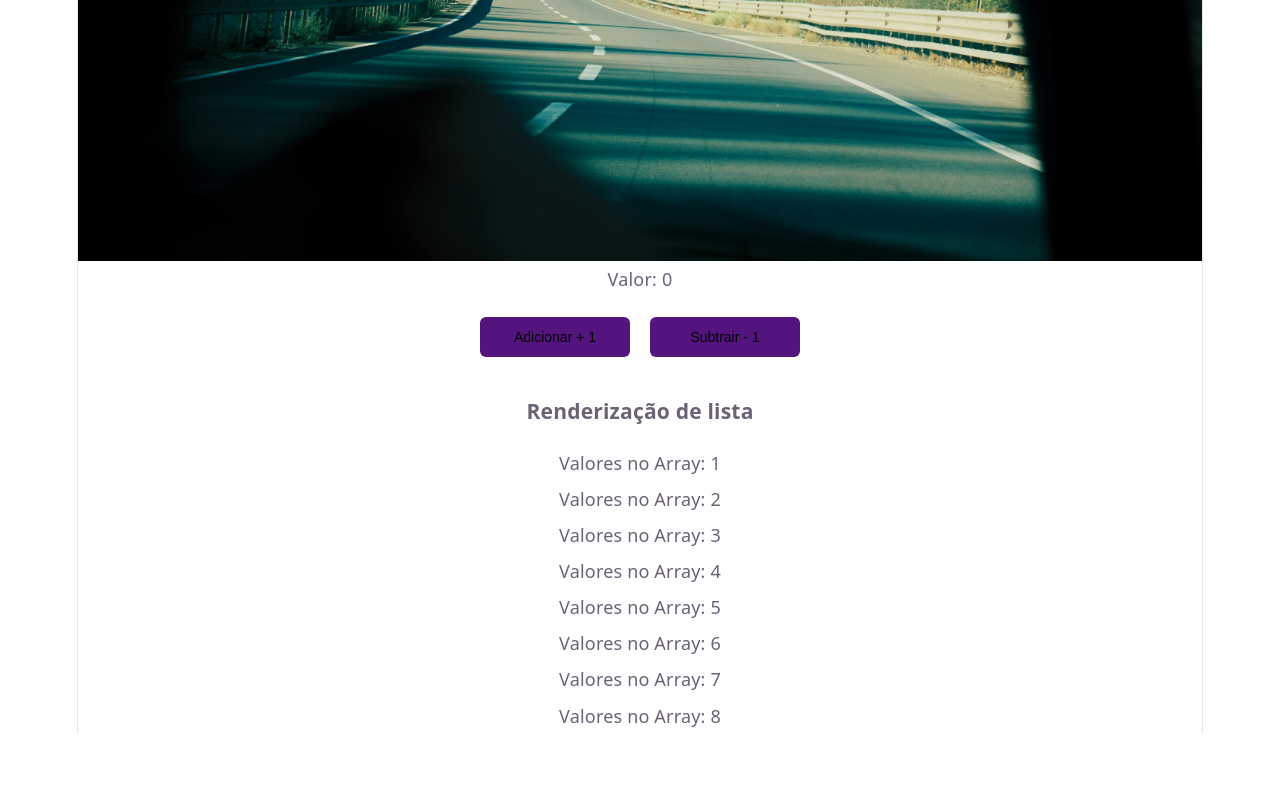
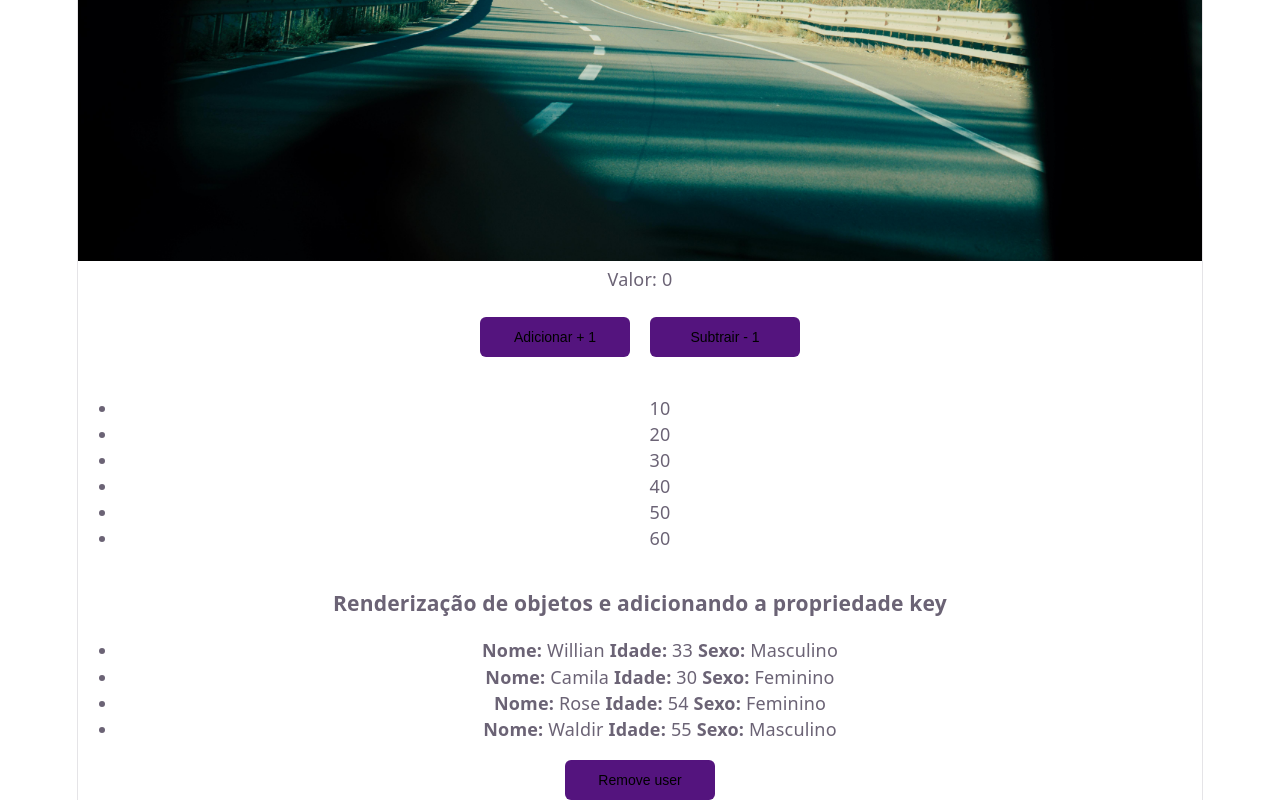
Before and after one commit to willsilvadevfe/javascript, a React (Vite) app in the folder Curso ReactJS/Avançando-react/avacando-react/: page / in a window 1280 px wide. Shown: the part 1466-2266 px from the top of the page. Before the commit the page ends 2200 px from the top, so only its background shows below. Built offline with nearby package versions, Linux system fonts and the light colour scheme.

Commit message:
arrow function & usestate

```diff
--- a/Curso ReactJS/Avançando-react/avacando-react/src/App.jsx
+++ b/Curso ReactJS/Avançando-react/avacando-react/src/App.jsx
@@ -1,6 +1,7 @@
 import "./App.css";
 import Road from "./assets/road.jpg";
 import ListRender from "./components/ListRender";
+import ListRenderKey from "./components/ListRenderKey";
 import ManageData from "./components/ManageData";
 
 function App() {
@@ -25,7 +26,8 @@ function App() {
       </p>
       <img src={Road} alt="Road" />
       <ManageData />
-      <ListRender/>
+      <ListRender />
+      <ListRenderKey />
     </>
   );
 }
--- a/Curso ReactJS/Avançando-react/avacando-react/src/components/ListRender.jsx
+++ b/Curso ReactJS/Avançando-react/avacando-react/src/components/ListRender.jsx
@@ -1,14 +1,15 @@
 import { useState } from "react";
 
 const ListRender = () => {
-  const [number] = useState([1, 2, 3, 4, 5, 6, 7, 8]);
+  const [number] = useState([1, 2, 3, 4, 5, 6]);
 
   return (
     <div>
-      <h3>Renderização de lista</h3>
-      {number.map((item) => (
-        <p>Valores no Array: {item}</p>
-      ))}
+      <ul>
+        {number.map((item) => (
+          <li>{item * 10}</li>
+        ))}
+      </ul>
     </div>
   );
 };
--- /dev/null
+++ b/Curso ReactJS/Avançando-react/avacando-react/src/components/ListRenderKey.jsx
@@ -0,0 +1,36 @@
+import { useState } from "react";
+
+const ListRenderKey = () => {
+  const [alunos, setUsers] = useState([
+    { id: 1, nome: "Willian", idade: 33, sexo: "Masculino" },
+    { id: 2, nome: "Camila", idade: 30, sexo: "Feminino" },
+    { id: 3, nome: "Rose", idade: 54, sexo: "Feminino" },
+    { id: 4, nome: "Waldir", idade: 55, sexo: "Masculino" },
+  ]);
+
+  const deleteRandom = () => {
+    const randomNumber = Math.floor(Math.random() * 4);
+
+    setUsers((outraCoisa) => {
+      console.log(outraCoisa);
+      return outraCoisa.filter((alunos) => randomNumber !== alunos.id);
+    });
+  };
+
+  return (
+    <div>
+      <h3>Renderização de objetos e adicionando a propriedade key</h3>
+      <ul>
+        {alunos.map((item) => (
+          <li key={item.id}>
+            <strong>Nome:</strong> {item.nome} <strong>Idade:</strong>{" "}
+            {item.idade} <strong>Sexo:</strong> {item.sexo}
+          </li>
+        ))}
+      </ul>
+      <button onClick={deleteRandom}>Remove user</button>
+    </div>
+  );
+};
+
+export default ListRenderKey;
```
